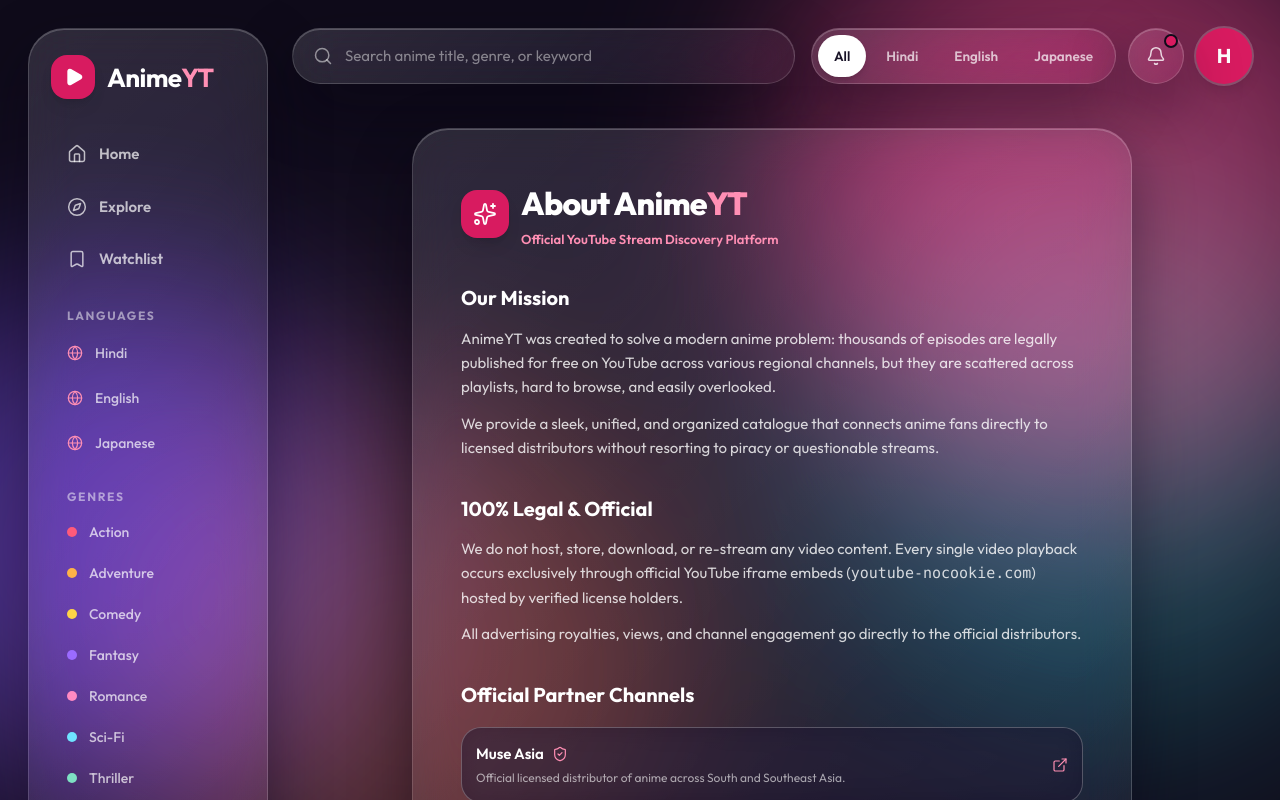
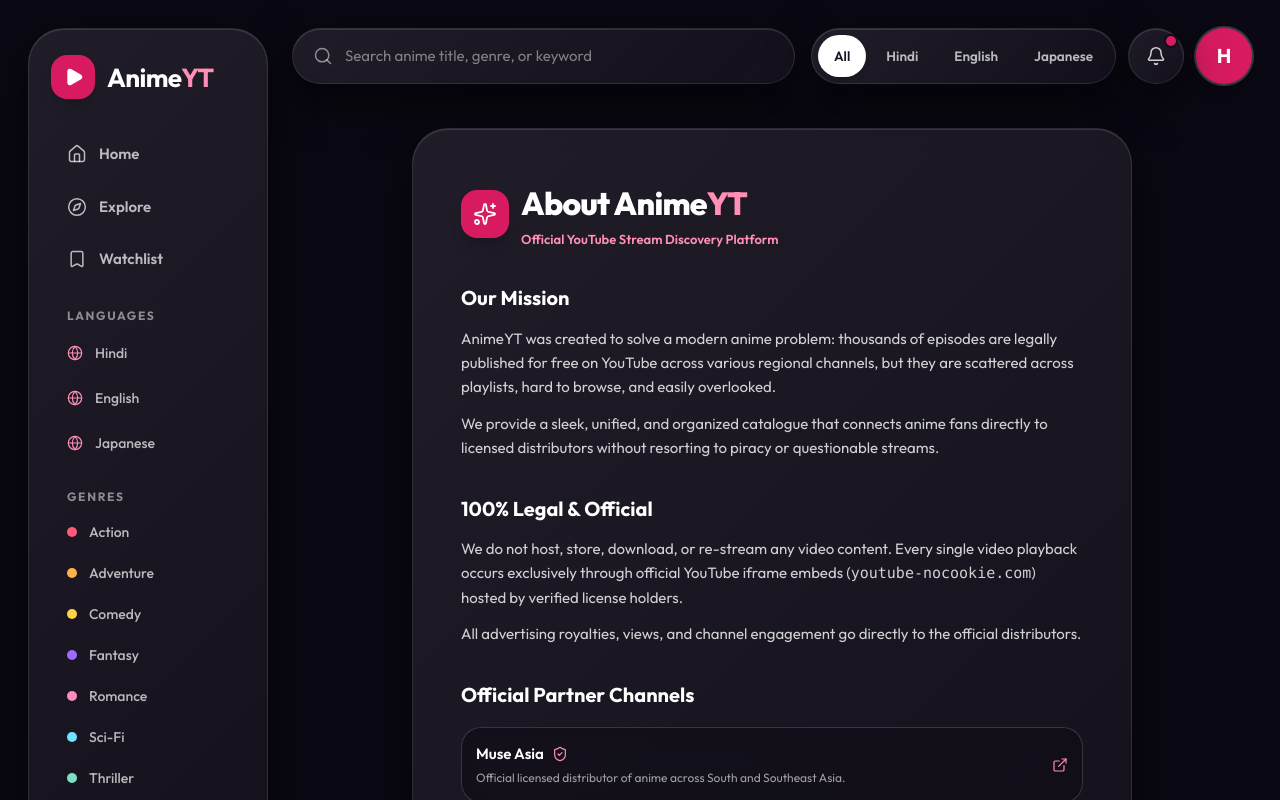
Before and after one commit to harshverma-25/animeYt, a Next.js app: page /about in a window 1280 px wide. Shown: the top 800 px of the page. Built offline with nearby package versions, Linux system fonts and the light colour scheme.

Commit message:
style: remove trending now from homepage and switch to sleek dark theme background

```diff
--- a/src/app/globals.css
+++ b/src/app/globals.css
@@ -3,7 +3,7 @@
 
 @theme {
   --font-outfit: 'Outfit', sans-serif;
-  --color-base: #0F0B1A;
+  --color-base: #0A0812;
   --color-accent: #D81B60;
   --color-accent-text: #FF8FB4;
   --color-tag-pink: #FFC2D6;
@@ -19,7 +19,7 @@
 }
 
 :root {
-  --background: #0F0B1A;
+  --background: #0A0812;
   --foreground: #FFFFFF;
 }
 
@@ -28,7 +28,7 @@
 }
 
 body {
-  background-color: #0F0B1A;
+  background-color: #0A0812;
   color: #FFFFFF;
   font-family: var(--font-outfit), 'Outfit', -apple-system, BlinkMacSystemFont, "Segoe UI", Roboto, sans-serif;
   min-height: 100vh;
@@ -37,73 +37,30 @@
   -moz-osx-font-smoothing: grayscale;
 }
 
-/* Base Glassmorphism Spec */
+/* Refined Dark Glassmorphism */
 .glass {
-  background: linear-gradient(135deg, rgba(255, 255, 255, 0.13), rgba(255, 255, 255, 0.04));
-  backdrop-filter: blur(24px) saturate(140%);
-  -webkit-backdrop-filter: blur(24px) saturate(140%);
-  border: 1px solid rgba(255, 255, 255, 0.16);
-  box-shadow: 0 24px 60px rgba(8, 4, 20, 0.45), inset 0 1px 0 rgba(255, 255, 255, 0.22);
+  background: linear-gradient(135deg, rgba(255, 255, 255, 0.07), rgba(255, 255, 255, 0.02));
+  background-color: rgba(18, 14, 26, 0.75);
+  backdrop-filter: blur(20px) saturate(120%);
+  -webkit-backdrop-filter: blur(20px) saturate(120%);
+  border: 1px solid rgba(255, 255, 255, 0.10);
+  box-shadow: 0 16px 45px rgba(0, 0, 0, 0.60), inset 0 1px 0 rgba(255, 255, 255, 0.12);
 }
 
 .glass-large {
-  background: linear-gradient(135deg, rgba(255, 255, 255, 0.13), rgba(255, 255, 255, 0.04));
-  backdrop-filter: blur(28px) saturate(140%);
-  -webkit-backdrop-filter: blur(28px) saturate(140%);
-  border: 1px solid rgba(255, 255, 255, 0.18);
-  box-shadow: 0 28px 70px rgba(8, 4, 20, 0.52), inset 0 1px 0 rgba(255, 255, 255, 0.25);
+  background: linear-gradient(135deg, rgba(255, 255, 255, 0.08), rgba(255, 255, 255, 0.02));
+  background-color: rgba(18, 14, 26, 0.82);
+  backdrop-filter: blur(24px) saturate(120%);
+  -webkit-backdrop-filter: blur(24px) saturate(120%);
+  border: 1px solid rgba(255, 255, 255, 0.12);
+  box-shadow: 0 20px 50px rgba(0, 0, 0, 0.70), inset 0 1px 0 rgba(255, 255, 255, 0.14);
 }
 
 .glass-chip {
-  background: rgba(20, 12, 40, 0.50);
+  background: rgba(14, 11, 22, 0.65);
   backdrop-filter: blur(14px);
   -webkit-backdrop-filter: blur(14px);
-  border: 1px solid rgba(255, 255, 255, 0.25);
-}
-
-/* Ambient Glow Orbs behind everything */
-.ambient-orb {
-  position: fixed;
-  border-radius: 9999px;
-  pointer-events: none;
-  z-index: 0;
-  mix-blend-mode: screen;
-}
-
-.orb-pink {
-  width: 620px;
-  height: 620px;
-  background: rgba(255, 60, 130, 0.50);
-  filter: blur(100px);
-  top: -120px;
-  right: -120px;
-}
-
-.orb-violet {
-  width: 520px;
-  height: 520px;
-  background: rgba(124, 77, 255, 0.50);
-  filter: blur(100px);
-  top: 35%;
-  left: -150px;
-}
-
-.orb-teal {
-  width: 560px;
-  height: 560px;
-  background: rgba(40, 190, 200, 0.32);
-  filter: blur(110px);
-  bottom: 8%;
-  right: -100px;
-}
-
-.orb-orange {
-  width: 560px;
-  height: 560px;
-  background: rgba(255, 120, 80, 0.30);
-  filter: blur(110px);
-  bottom: -150px;
-  left: 10%;
+  border: 1px solid rgba(255, 255, 255, 0.16);
 }
 
 /* Primary Button Spec */
@@ -113,7 +70,7 @@
   background-color: #D81B60;
   color: #FFFFFF;
   font-weight: 600;
-  box-shadow: 0 12px 30px rgba(255, 60, 130, 0.45);
+  box-shadow: 0 12px 30px rgba(216, 27, 96, 0.40);
   display: inline-flex;
   align-items: center;
   justify-content: center;
@@ -124,7 +81,7 @@
 
 .btn-primary:hover {
   background-color: #E82970;
-  box-shadow: 0 16px 36px rgba(255, 60, 130, 0.60);
+  box-shadow: 0 16px 36px rgba(216, 27, 96, 0.55);
   transform: translateY(-2px);
 }
 
@@ -132,10 +89,10 @@
 .btn-secondary {
   height: 54px;
   border-radius: 9999px;
-  background: rgba(255, 255, 255, 0.10);
+  background: rgba(255, 255, 255, 0.08);
   color: #FFFFFF;
   font-weight: 600;
-  border: 1px solid rgba(255, 255, 255, 0.26);
+  border: 1px solid rgba(255, 255, 255, 0.18);
   backdrop-filter: blur(16px);
   -webkit-backdrop-filter: blur(16px);
   display: inline-flex;
@@ -147,22 +104,22 @@
 }
 
 .btn-secondary:hover {
-  background: rgba(255, 255, 255, 0.16);
-  border-color: rgba(255, 255, 255, 0.38);
+  background: rgba(255, 255, 255, 0.14);
+  border-color: rgba(255, 255, 255, 0.30);
   transform: translateY(-2px);
 }
 
 /* Language Tags Spec */
 .tag-hindi {
-  background: rgba(255, 77, 141, 0.22);
+  background: rgba(255, 77, 141, 0.20);
   color: #FFC2D6;
-  border: 1px solid rgba(255, 130, 175, 0.50);
+  border: 1px solid rgba(255, 130, 175, 0.45);
 }
 
 .tag-other {
-  background: rgba(255, 255, 255, 0.10);
+  background: rgba(255, 255, 255, 0.08);
   color: rgba(255, 255, 255, 0.72);
-  border: 1px solid rgba(255, 255, 255, 0.16);
+  border: 1px solid rgba(255, 255, 255, 0.14);
 }
 
 /* Anime Card Hover Spec */
@@ -172,8 +129,8 @@
 
 .anime-card-hover:hover {
   transform: translateY(-6px);
-  box-shadow: 0 28px 65px rgba(216, 27, 96, 0.25), 0 16px 40px rgba(0, 0, 0, 0.55), inset 0 1px 0 rgba(255, 255, 255, 0.35);
-  border-color: rgba(255, 255, 255, 0.32);
+  box-shadow: 0 24px 50px rgba(0, 0, 0, 0.80), 0 12px 30px rgba(216, 27, 96, 0.20), inset 0 1px 0 rgba(255, 255, 255, 0.25);
+  border-color: rgba(255, 255, 255, 0.24);
 }
 
 /* Focus styles */
@@ -183,9 +140,9 @@
 }
 
 /* Non-backdrop-filter CSS Fallback */
-@supports not (backdrop-filter: blur(24px)) {
+@supports not (backdrop-filter: blur(20px)) {
   .glass, .glass-large, .glass-chip, .btn-secondary {
-    background: rgba(30, 22, 48, 0.88) !important;
+    background: rgba(20, 16, 28, 0.95) !important;
   }
 }
 
@@ -210,10 +167,10 @@
 }
 
 ::-webkit-scrollbar-thumb {
-  background: rgba(255, 255, 255, 0.18);
+  background: rgba(255, 255, 255, 0.15);
   border-radius: 999px;
 }
 
 ::-webkit-scrollbar-thumb:hover {
-  background: rgba(255, 255, 255, 0.32);
+  background: rgba(255, 255, 255, 0.28);
 }
--- a/src/app/page.tsx
+++ b/src/app/page.tsx
@@ -1,12 +1,10 @@
 import React from 'react';
 import { Flame, Clock } from 'lucide-react';
 import Hero from '@/components/Hero';
-import TrendingPanel from '@/components/TrendingPanel';
 import SectionHeader from '@/components/SectionHeader';
 import AnimeCard from '@/components/AnimeCard';
 import {
   getFeaturedAnime,
-  getTrendingAnime,
   getPopularAnime,
   getRecentlyAddedAnime,
 } from '@/data/anime';
@@ -18,20 +16,14 @@
 
 export default function HomePage() {
   const featured = getFeaturedAnime();
-  const trending = getTrendingAnime();
   const popular = getPopularAnime();
   const recentlyAdded = getRecentlyAddedAnime();
 
   return (
     <div className="flex flex-col gap-9 w-full">
-      {/* Hero row: Featured card (flex 999 1 560px) + Trending Now panel (flex 1 1 300px) */}
-      <section className="flex flex-col xl:flex-row gap-6 items-stretch w-full">
-        <div className="flex-[999_1_560px] min-w-0">
-          <Hero featuredAnime={featured} />
-        </div>
-        <div className="flex-[1_1_300px] min-w-0">
-          <TrendingPanel trendingAnime={trending} />
-        </div>
+      {/* Hero row (Full Width without Trending Now) */}
+      <section className="w-full">
+        <Hero featuredAnime={featured} />
       </section>
 
       {/* Section: Popular Anime */}
--- a/src/components/AnimePoster.tsx
+++ b/src/components/AnimePoster.tsx
@@ -4,12 +4,7 @@
 interface AnimePosterProps {
   title: string;
   episodeCount?: number;
-  themeGradient?: {
-    from: string;
-    via?: string;
-    to: string;
-    orbColor: string;
-  };
+  themeGradient?: any;
   thumbnailUrl?: string;
   aspect?: string;
   className?: string;
@@ -19,7 +14,6 @@
 export default function AnimePoster({
   title,
   episodeCount,
-  themeGradient,
   thumbnailUrl,
   aspect = 'aspect-[3/4]',
   className = '',
@@ -27,66 +21,30 @@
 }: AnimePosterProps) {
   const [imageError, setImageError] = useState(false);
 
-  const gradientFrom = themeGradient?.from || '#4A122E';
-  const gradientTo = themeGradient?.to || '#0D0820';
-  const orbColor = themeGradient?.orbColor || '#FF8FB4';
-
   return (
     <div
-      className={`relative overflow-hidden rounded-[24px] ${aspect} ${className} select-none`}
-      style={{
-        background: `linear-gradient(175deg, ${gradientFrom} 0%, ${themeGradient?.via || '#1A0B2E'} 50%, ${gradientTo} 100%)`,
-      }}
+      className={`relative overflow-hidden rounded-[24px] ${aspect} ${className} select-none bg-[#140F22] border border-white/[0.08]`}
     >
-      {/* Visual landscape & glowing orb silhouette fallback art */}
-      <div className="absolute inset-0 pointer-events-none overflow-hidden">
-        {/* Soft glowing sun/moon circle as shown in the reference image */}
-        <div
-          className="absolute rounded-full"
-          style={{
-            width: '42%',
-            height: '42%',
-            top: '26%',
-            right: '18%',
-            background: 'radial-gradient(circle, rgba(255,255,255,0.92) 0%, rgba(255,240,245,0.75) 50%, rgba(255,255,255,0) 80%)',
-            boxShadow: `0 0 45px 12px ${orbColor}66`,
-          }}
-        />
-
-        {/* Mountain silhouette curves */}
-        <svg
-          viewBox="0 0 200 260"
-          preserveAspectRatio="none"
-          className="absolute inset-0 w-full h-full opacity-40 mix-blend-multiply"
-        >
-          <path
-            d="M -10 260 L 50 170 L 110 220 L 170 150 L 220 260 Z"
-            fill="#080313"
-          />
-          <path
-            d="M -20 260 L 40 200 L 90 235 L 150 185 L 220 260 Z"
-            fill="#05010B"
-            opacity="0.8"
-          />
-        </svg>
-
-        {/* Star dust micro-dots */}
-        <div className="absolute inset-0 opacity-30 bg-[radial-gradient(circle_at_20%_20%,rgba(255,255,255,0.8)_1px,transparent_1px),radial-gradient(circle_at_75%_35%,rgba(255,255,255,0.8)_1.5px,transparent_1.5px),radial-gradient(circle_at_40%_60%,rgba(255,255,255,0.6)_1px,transparent_1px)] bg-[length:100px_100px]" />
+      {/* Dark poster fallback art */}
+      <div className="absolute inset-0 bg-gradient-to-b from-[#1E1730] to-[#0E0A17] pointer-events-none flex items-center justify-center">
+        <div className="w-14 h-14 rounded-full bg-white/[0.05] border border-white/[0.1] flex items-center justify-center text-white/30 text-xs font-semibold">
+          {title.slice(0, 2).toUpperCase()}
+        </div>
       </div>
 
-      {/* Actual YouTube thumbnail if available and not erroring */}
+      {/* Actual YouTube thumbnail */}
       {thumbnailUrl && !imageError && (
         <img
           src={thumbnailUrl}
           alt={title}
           onError={() => setImageError(true)}
-          className="absolute inset-0 w-full h-full object-cover mix-blend-overlay opacity-80 transition-opacity duration-300"
+          className="absolute inset-0 w-full h-full object-cover transition-transform duration-500 group-hover:scale-105"
           loading="lazy"
         />
       )}
 
       {/* Dark gradient overlay on bottom for high text contrast */}
-      <div className="absolute inset-0 bg-gradient-to-t from-[#0A0517]/90 via-[#0A0517]/20 to-transparent pointer-events-none" />
+      <div className="absolute inset-0 bg-gradient-to-t from-[#0A0714] via-[#0A0714]/30 to-transparent pointer-events-none" />
 
       {/* Glass chip badge: "N EPS" or custom badge */}
       {(episodeCount !== undefined || badge) && (
--- a/src/components/AppShell.tsx
+++ b/src/components/AppShell.tsx
@@ -10,13 +10,7 @@
 
 export default function AppShell({ children }: AppShellProps) {
   return (
-    <div className="relative min-h-screen bg-[#0F0B1A] text-white overflow-hidden">
-      {/* 4 Fixed Ambient Glow Orbs behind everything */}
-      <div className="ambient-orb orb-pink" />
-      <div className="ambient-orb orb-violet" />
-      <div className="ambient-orb orb-teal" />
-      <div className="ambient-orb orb-orange" />
-
+    <div className="relative min-h-screen bg-[#0A0812] text-white">
       {/* Main Container: Page padding 28px, gap 24px, flex-wrap row */}
       <div className="relative z-10 p-[16px] sm:p-[24px] lg:p-[28px] max-w-[1600px] mx-auto min-h-screen">
         <div className="flex flex-col lg:flex-row gap-[24px] items-start">
```
Also changed, not shown: src/components/Hero.tsx (+20 -59 lines).
